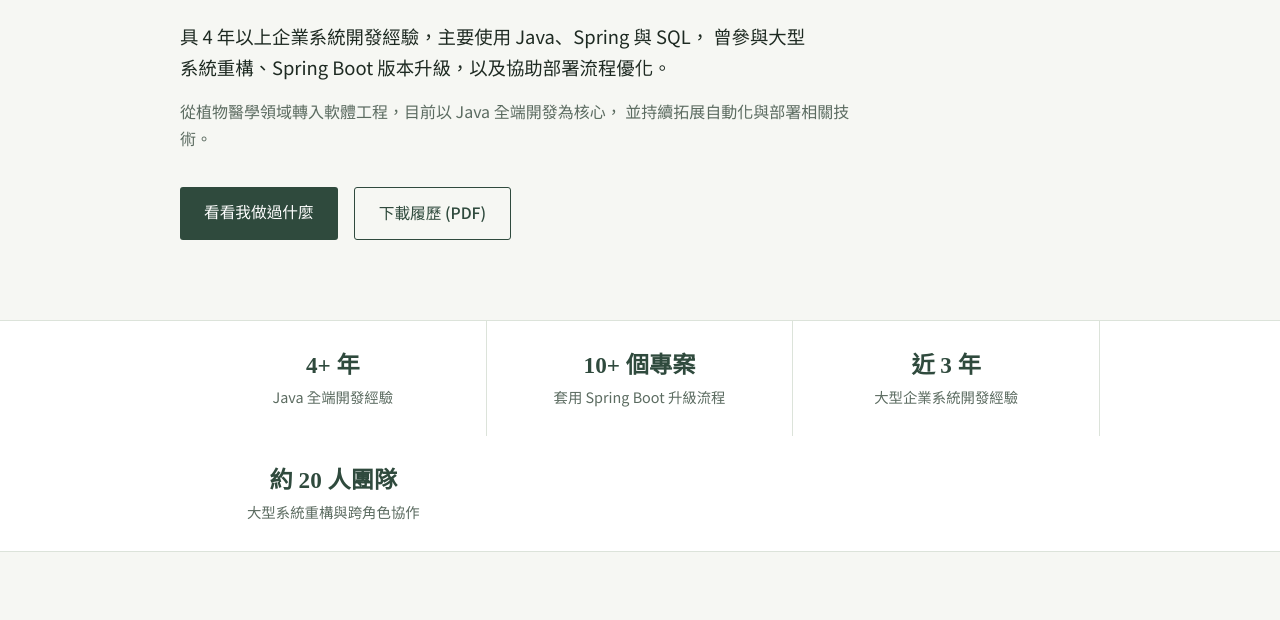
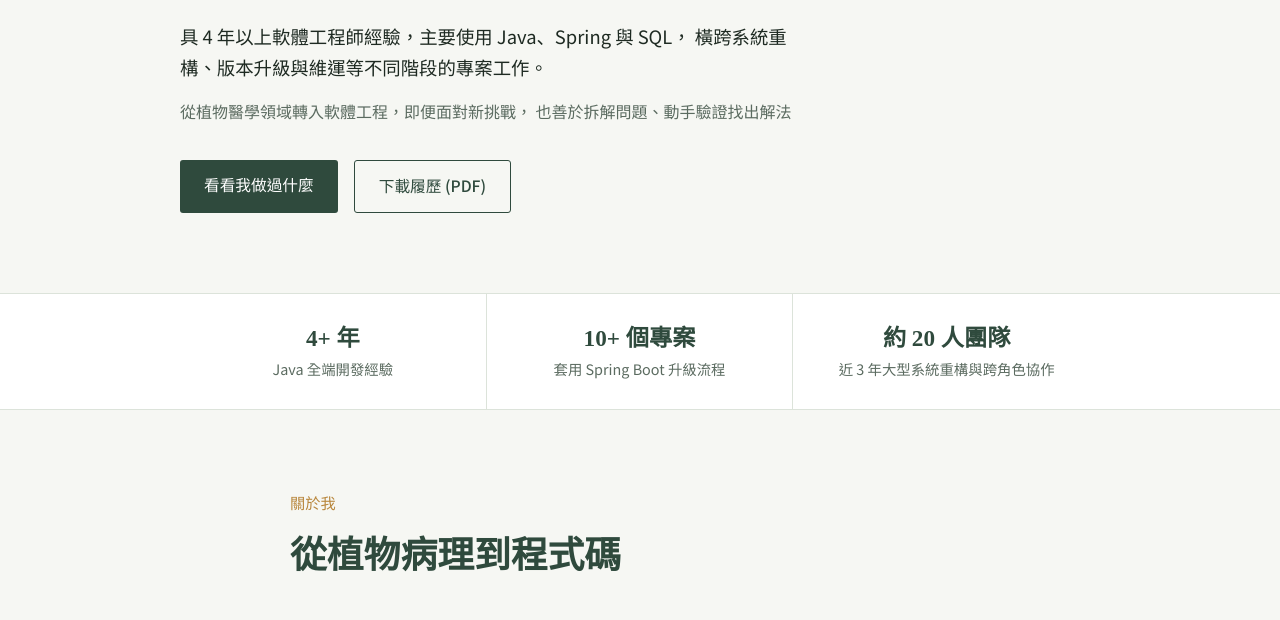
Before and after one commit to Cliff2573/Cliff2573.github.io, a plain HTML site: page index.html in a window 1280 px wide. Shown: the part 318-938 px from the top of the page. Drawn offline with Linux system fonts and the light colour scheme.

Commit message:
fix: update content

```diff
--- a/index.html
+++ b/index.html
@@ -71,13 +71,13 @@
                 </h1>
 
                 <p class="hero-lede">
-                    具 4 年以上企業系統開發經驗，主要使用 Java、Spring 與 SQL，
-                    曾參與大型系統重構、Spring Boot 版本升級，以及協助部署流程優化。
+                    具 4 年以上軟體工程師經驗，主要使用 Java、Spring 與 SQL，
+                    橫跨系統重構、版本升級與維運等不同階段的專案工作。
                 </p>
 
                 <p class="hero-sub">
-                    從植物醫學領域轉入軟體工程，目前以 Java 全端開發為核心，
-                    並持續拓展自動化與部署相關技術。
+                    從植物醫學領域轉入軟體工程，即便面對新挑戰，
+                    也善於拆解問題、動手驗證找出解法
                 </p>
 
                 <div class="hero-actions">
@@ -112,13 +112,8 @@
                     </div>
 
                     <div class="fact-item">
-                        <strong>近 3 年</strong>
-                        <span>大型企業系統開發經驗</span>
-                    </div>
-
-                    <div class="fact-item">
                         <strong>約 20 人團隊</strong>
-                        <span>大型系統重構與跨角色協作</span>
+                        <span>近 3 年大型系統重構與跨角色協作</span>
                     </div>
 
                 </div>
@@ -135,7 +130,7 @@
                 </p>
 
                 <h2>
-                    從植物病理，到程式碼
+                    從植物病理到程式碼
                 </h2>
 
                 <div class="prose">
@@ -191,11 +186,11 @@
                             </h3>
 
                             <p>
-                                目前以駐點工程師的身分，與客戶端工程師合作，負責約 10 個 Java Spring Boot 專案的版本升級 (2.x → 2.7.18)，並針對其中 3 個專案完成 unit test 補寫、弱點掃描修正與 sanity check 驗證腳本撰寫。
+                                目前以駐點工程師的身分，與客戶端工程師合作，依循 SOP 升級約 10 個 Java Spring Boot 專案的版本 (2.x → 2.7.18)，包含各專案特例處理，並針對其中 3 個專案完成 unit test 補寫、弱點掃描修正與 sanity check 驗證腳本撰寫。
                             </p>
 
                             <p>
-                                同時也參與 2 個系統的 Helm 設定標準化與金絲雀部署遷移，透過 8 個階段性 PR 逐步導入，並將其中 6 個步驟獨立開發為 Python 自動化腳本。
+                                同時也參與 2 個系統的 Helm 設定標準化與金絲雀部署遷移，透過 8 個階段性 PR 逐步導入，並將其中 6 個步驟實作為 Python 自動化腳本。
                             </p>
 
                             <blockquote>
```
